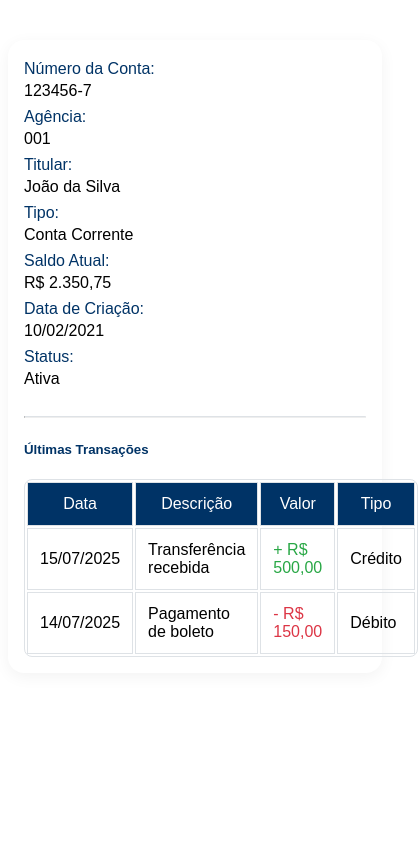
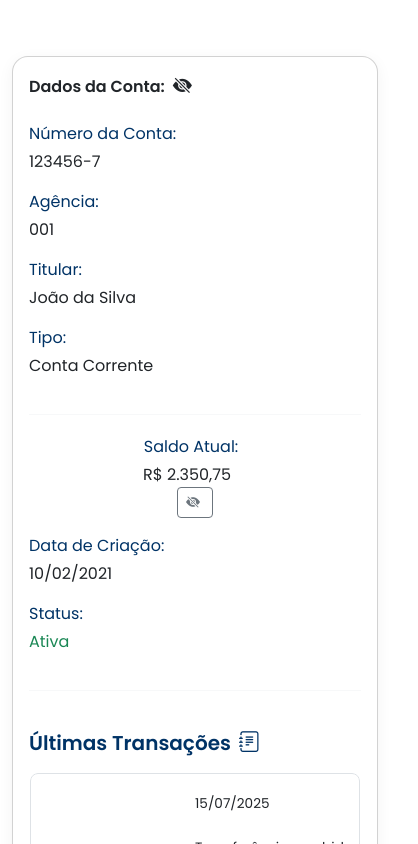
Before and after one commit to Fernandolilo/invest-api, an Angular app in the folder front-end/wefit/: page /dashboard in a window 390 px wide. Shown: the top 844 px of the page, 418 px wide, since content can reach past the window. Built offline with nearby package versions, Linux system fonts and the light colour scheme.

Commit message:
finalizado scopo de tela de conta

```diff
--- a/front-end/wefit/src/app/components/dashboard/dashboard.component.html
+++ b/front-end/wefit/src/app/components/dashboard/dashboard.component.html
@@ -1,17 +1,57 @@
 <div class="container mt-4">
+  <div class="card p-3">
+    <div class="d-flex align-items-center mb-3">
+      <strong class="me-2">Dados da Conta:</strong>
+      <!-- Ícone clicável para mostrar/ocultar dados da conta -->
+      <i
+        class="bi"
+        [ngClass]="mostrarDadosConta ? 'bi-eye-slash-fill' : 'bi-eye-fill'"
+        (click)="onVisualConta()"
+        style="cursor: pointer; font-size: 1.2rem;"
+        title="{{ mostrarDadosConta ? 'Ocultar dados da conta' : 'Mostrar dados da conta' }}">
+      </i>
+    </div>
 
-  <div class="card p-3">
+    <!-- Dados da conta aparecem ou somem -->
+    <div *ngIf="mostrarDadosConta">
       <div class="mb-2"><strong>Número da Conta:</strong> 123456-7</div>
       <div class="mb-2"><strong>Agência:</strong> 001</div>
       <div class="mb-2"><strong>Titular:</strong> João da Silva</div>
       <div class="mb-2"><strong>Tipo:</strong> Conta Corrente</div>
-    <div class="mb-2"><strong>Saldo Atual:</strong> R$ 2.350,75</div>
+    </div>
+
+    <hr>
+
+    <!-- Linha do saldo com botão para mostrar/ocultar saldo -->
+    <div class="d-flex align-items-center mb-2">
+      <strong class="me-2">Saldo Atual:</strong>
+      <span class="me-3">
+        {{ mostrarSaldo ? 'R$ 2.350,75' : '••••••' }}
+      </span>
+      <button
+        class="btn btn-sm btn-outline-secondary d-flex align-items-center"
+        (click)="alternarSaldo()"
+        title="{{ mostrarSaldo ? 'Ocultar saldo' : 'Mostrar saldo' }}"
+      >
+        <i class="bi me-1" [ngClass]="mostrarSaldo ? 'bi-eye-slash-fill' : 'bi-eye-fill'"></i>
+      </button>
+    </div>
+
     <div class="mb-2"><strong>Data de Criação:</strong> 10/02/2021</div>
     <div class="mb-2"><strong>Status:</strong> <span class="text-success">Ativa</span></div>
 
     <hr>
-    <h5>Últimas Transações</h5>
-    <table class="table table-sm">
+   <h5 class="d-flex align-items-center">
+  Últimas Transações
+  <i
+    class="bi bi-journal-text ms-2"
+    style="cursor: pointer; font-size: 1.3rem;"
+    title="Ver Extrato"
+    (click)="onExtrato()"
+  ></i>
+</h5>
+
+<table *ngIf="mostrarExtrato" class="table table-sm">
   <thead>
     <tr>
       <th>Data</th>
@@ -35,5 +75,7 @@
     </tr>
   </tbody>
 </table>
+
+
   </div>
 </div>
--- a/front-end/wefit/src/app/components/dashboard/dashboard.component.scss
+++ b/front-end/wefit/src/app/components/dashboard/dashboard.component.scss
@@ -6,10 +6,13 @@
     border-radius: 1rem;
     background-color: #ffffff;
     box-shadow: 0 4px 16px rgba(0, 0, 0, 0.05);
+    padding: 2rem;
 
     .mb-2 {
       font-size: 1rem;
       padding: 0.25rem 0;
+      display: flex;
+      align-items: center;
 
       strong {
         display: inline-block;
@@ -27,6 +30,19 @@
       margin-top: 1.5rem;
       color: #003366;
       font-weight: 600;
+      display: flex;
+      align-items: center;
+
+      i {
+        cursor: pointer;
+        margin-left: 0.5rem;
+        font-size: 1.3rem;
+        transition: color 0.3s ease;
+
+        &:hover {
+          color: #00509e;
+        }
+      }
     }
 
     hr {
@@ -40,6 +56,7 @@
       border: 1px solid #dee2e6;
       border-radius: 0.5rem;
       overflow: hidden;
+      width: 100%;
 
       thead {
         background-color: #003366;
@@ -47,6 +64,7 @@
 
         th {
           font-weight: 500;
+          white-space: nowrap;
         }
       }
 
@@ -54,6 +72,7 @@
       td {
         padding: 0.75rem;
         border: 1px solid #dee2e6;
+        white-space: nowrap;
       }
 
       td.text-success {
@@ -72,9 +91,52 @@
     .card {
       padding: 1rem;
 
-      .mb-2 strong {
-        display: block;
-        margin-bottom: 0.25rem;
+      .mb-2 {
+        flex-direction: column;
+        align-items: flex-start;
+
+        strong {
+          min-width: auto;
+          margin-bottom: 0.25rem;
+        }
+      }
+
+      table {
+        font-size: 0.85rem;
+
+        thead, tbody, tr, th, td {
+          display: block;
+          width: 100%;
+        }
+
+        thead tr {
+          display: none; // oculta cabeçalho para layout móvel
+        }
+
+        tbody tr {
+          margin-bottom: 1rem;
+          border: 1px solid #dee2e6;
+          border-radius: 0.5rem;
+          padding: 0.5rem;
+          transition: margin 0.3s ease, border-color 0.3s ease;
+        }
+
+        tbody td {
+          border: none;
+          position: relative;
+          padding-left: 50%;
+
+          &::before {
+            position: absolute;
+            top: 0.75rem;
+            left: 1rem;
+            width: 45%;
+            white-space: nowrap;
+            font-weight: 600;
+            content: attr(data-label);
+            color: #003366;
+          }
+        }
       }
     }
   }
--- a/front-end/wefit/src/app/components/dashboard/dashboard.component.ts
+++ b/front-end/wefit/src/app/components/dashboard/dashboard.component.ts
@@ -7,4 +7,18 @@ import { Component } from '@angular/core';
 })
 export class DashboardComponent {
 
+  mostrarSaldo = true;
+  mostrarDadosConta = true;
+  mostrarExtrato = true;
+
+  alternarSaldo(): void {
+    this.mostrarSaldo = !this.mostrarSaldo;
+  }
+
+  onVisualConta(): void {
+    this.mostrarDadosConta = !this.mostrarDadosConta;
+  }
+  onExtrato(): void {
+    this.mostrarExtrato = !this.mostrarExtrato;
+  }
 }
--- a/front-end/wefit/src/index.html
+++ b/front-end/wefit/src/index.html
@@ -6,6 +6,15 @@
   <base href="/">
   <meta name="viewport" content="width=device-width, initial-scale=1">
   <link rel="icon" type="image/x-icon" href="favicon.ico">
+    <!-- Bootstrap CSS (se estiver usando) -->
+  <link href="https://cdn.jsdelivr.net/npm/bootstrap@5.3.0/dist/css/bootstrap.min.css" rel="stylesheet">
+
+  <!-- ✅ Bootstrap Icons aqui -->
+  <link rel="stylesheet" href="https://cdn.jsdelivr.net/npm/bootstrap-icons/font/bootstrap-icons.css">
+
+  <!-- Fonte personalizada (opcional) -->
+  <link href="https://fonts.googleapis.com/css2?family=Poppins:wght@300;400;600&display=swap" rel="stylesheet">
+
 </head>
 <body>
   <app-root></app-root>
```
Lines whose indentation alone changed are shown as unchanged.
